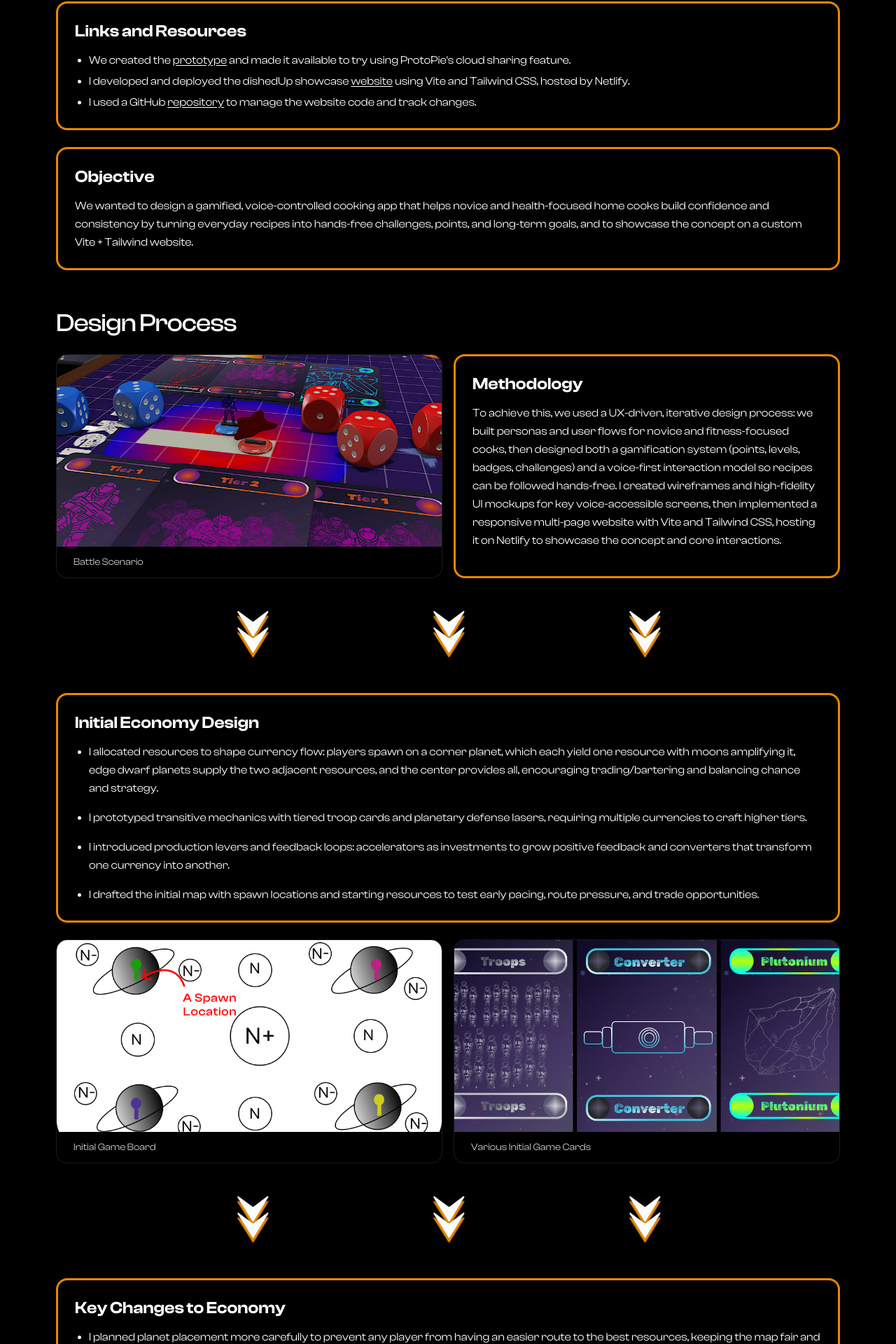
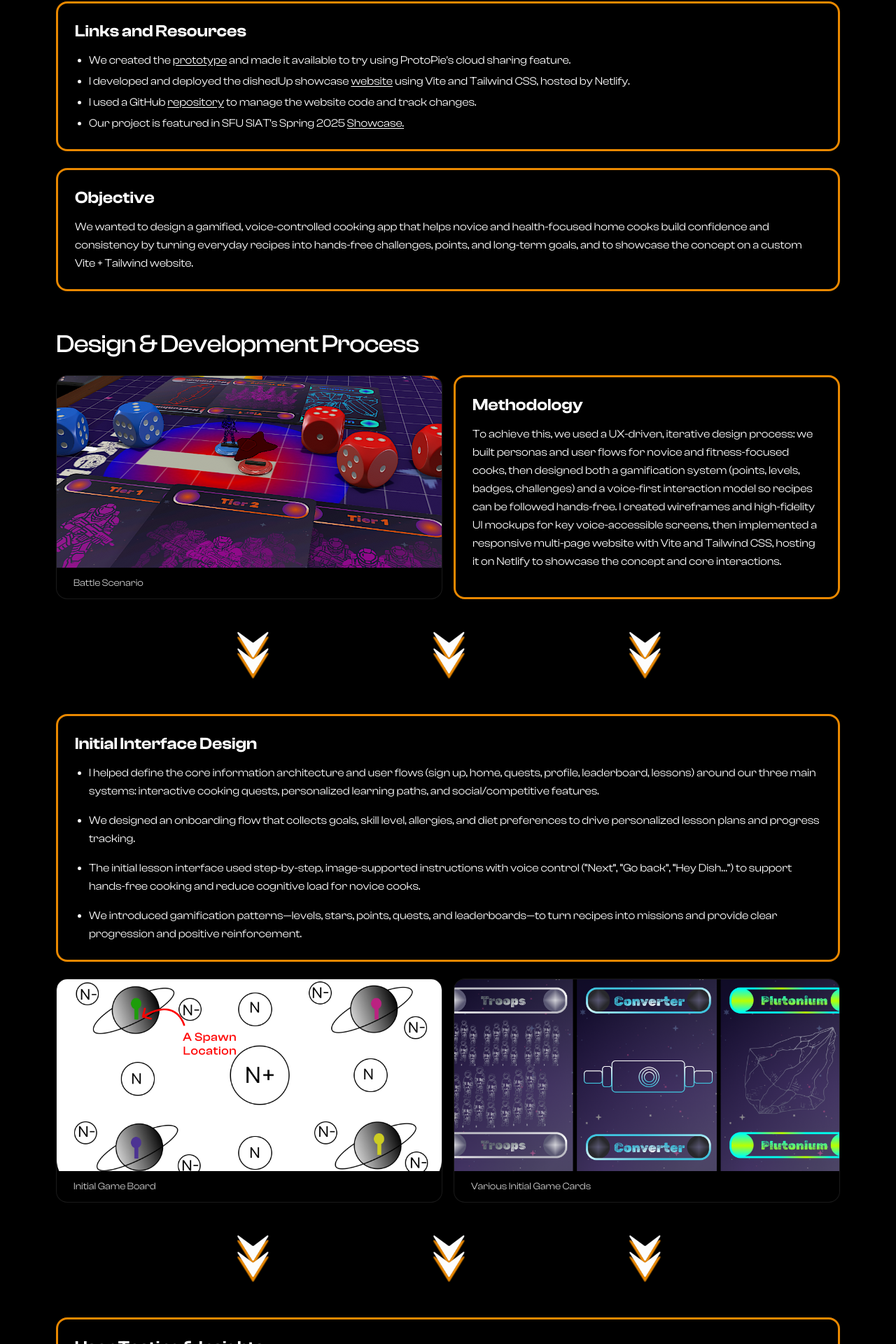
Before and after one commit to ekam-n/ekamn.com, a React (Vite) app: page /analyses/dished-up in a window 1280 px wide. Shown: the part 1054-2974 px from the top of the page at 70% size. Built offline with nearby package versions, Linux system fonts and the light colour scheme.

Commit message:
finished initial iteration of writing for dishedup

```diff
--- a/src/components/analyses/dishedUpAnalysis.tsx
+++ b/src/components/analyses/dishedUpAnalysis.tsx
@@ -138,6 +138,15 @@ export default function DishedUpAnalysis() {
                 </a>{" "}
                 to manage the website code and track changes.
               </li>
+              <li>Our project is featured in SFU SIAT's Spring 2025 {" "}<a
+                  href="https://www.sfu.ca/siat/showcase/spring-2025-project-showcase/iat-334-dishedup.html"
+                  className="underline underline-offset-2"
+                  target="_blank"
+                  rel="noreferrer"
+                >
+                  Showcase.
+                </a>{" "}
+              </li>
             </ul>
           </Card>
         </Row>
@@ -155,7 +164,7 @@ export default function DishedUpAnalysis() {
         className="mt-10 md:mt-14 mb-4 md:mb-6 text-2xl md:text-4xl font-medium tracking-tight"
         {...fadeIn}
       >
-        Design Process
+        Design & Development Process
       </motion.h2>
 
       {/* One row after H2 */}
@@ -178,12 +187,12 @@ export default function DishedUpAnalysis() {
       <ArrowRow size={100} gap={180} />
       <div className="space-y-4 md:space-y-6">
         <Row cols={1}>
-          <Card title="Initial Economy Design">
+          <Card title="Initial Interface Design">
             <ul className="list-disc pl-5 space-y-4">
-                  <li>I allocated resources to shape currency flow: players spawn on a corner planet, which each yield one resource with moons amplifying it, edge dwarf planets supply the two adjacent resources, and the center provides all, encouraging trading/bartering and balancing chance and strategy.</li>
-                  <li>I prototyped transitive mechanics with tiered troop cards and planetary defense lasers, requiring multiple currencies to craft higher tiers.</li>
-                  <li>I introduced production levers and feedback loops: accelerators as investments to grow positive feedback and converters that transform one currency into another.</li>
-                  <li>I drafted the initial map with spawn locations and starting resources to test early pacing, route pressure, and trade opportunities.</li>
+                  <li>I helped define the core information architecture and user flows (sign up, home, quests, profile, leaderboard, lessons) around our three main systems: interactive cooking quests, personalized learning paths, and social/competitive features.</li>
+                  <li>We designed an onboarding flow that collects goals, skill level, allergies, and diet preferences to drive personalized lesson plans and progress tracking.</li>
+                  <li>The initial lesson interface used step-by-step, image-supported instructions with voice control (“Next”, “Go back”, “Hey Dish…”) to support hands-free cooking and reduce cognitive load for novice cooks.</li>
+                  <li>We introduced gamification patterns—levels, stars, points, quests, and leaderboards—to turn recipes into missions and provide clear progression and positive reinforcement.</li>
                 </ul>
           </Card>
         </Row>
@@ -209,10 +218,12 @@ export default function DishedUpAnalysis() {
       <ArrowRow size={100} gap={180} />
       <div className="space-y-4 md:space-y-6">
         <Row cols={1}>
-          <Card title="Key Changes to Economy">
+          <Card title="User Testing & Insights">
             <ul className="list-disc pl-5 space-y-4">
-                  <li>I planned planet placement more carefully to prevent any player from having an easier route to the best resources, keeping the map fair and trading meaningful.</li>
-                  <li>Through playtesting, we found that converters were too powerful, letting players build troops and lasers without visiting other planets, so I made them harder to get to avoid a single dominant strategy.</li>
+                  <li>Through think-aloud usability testing, we learned that users didn’t always understand when and where voice commands were available, so we needed clearer affordances and in-context guidance.</li>
+                  <li>Participants struggled to start the tutorial and read some icons (especially leaderboard and quests), revealing gaps in signifiers, labelling, and iconography.</li>
+                  <li>Users found blocks of recipe text overwhelming and wanted more structured steps and the ability to return home mid-lesson, pushing us to streamline content hierarchy and navigation controls.</li>
+                  <li>From this, our next-step recommendations focused on UX refinements: adding pop-up labels for available voice commands, making tutorial instructions more explicit, and improving “Hey Dish” responsiveness and navigation options.</li>
                 </ul>
           </Card>
         </Row>
@@ -253,10 +264,57 @@ export default function DishedUpAnalysis() {
       <ArrowRow size={100} gap={180} />
       <div className="space-y-4 md:space-y-6">
         <Row cols={1}>
-          <Card title="Final Economy Design">
+          <Card title="Final Interface & Prototype">
             <ul className="list-disc pl-5 space-y-4">
-                  <li>I finalized the board so each planet, moon, and dwarf planet gave all players fair starting access to resources, clear currency flow, and meaningful trading/bartering routes, preserving player agency from turn one.</li>
-                  <li>I balanced the cost/benefit of accelerators and converters to keep strategy ahead of chance, curb runaway positive feedback, and prevent any single dominant strategy so multiple paths to victory stay viable.</li>
+                  <li>I contributed to a high-fidelity prototype where lessons are structured as levels with growing difficulty, combining voice-first interaction, visual step cards, and fallback touch controls for robust accessibility.</li>
+                  <li>The onboarding, profile, quests, and leaderboard views were refined to align with our personas’ goals, supporting personalized learning paths and social/competitive engagement in a coherent visual language.</li>
+                  <li>We clarified global navigation: users can move between home, lessons, quests, profile, and leaderboard via both touch and voice, reinforcing a consistent mental model for app flow.</li>
+                  <li>Overall, the final prototype embodies a voice-enabled, gamified cooking experience that blends conversational guidance, progress tracking, and social features to keep novice cooks engaged over time.</li>
+                </ul>
+          </Card>
+        </Row>
+        <Row colsClass="grid-cols-1 md:grid-cols-2">
+          {/* Column B: stack two cards vertically (equal heights) */}
+          {/* Column A: one tall card (regular or image) */}
+          <div className="h-full">
+            <ImageCard
+              src="/images/projectImages/solarConquest/Final Game Board.png"
+              caption="Improved Game Board"
+              alt="Improved Game Board for Solar Conquest"
+              className="h-full"
+              height="100%"       // optional; Card/ImageCard already use h-full
+            />
+          </div>
+          <div className="h-full">
+            <div className="grid grid-cols-1 auto-rows-fr gap-4 h-full min-h-0">
+              <ImageCard
+              src="/images/projectImages/solarConquest/Planet With Converter.png"
+              caption="Planet With a Converter"
+              alt="A planet that has crafted a converter, in Solar Conquest"
+              className="h-full"
+              height="15rem"       // optional; Card/ImageCard already use h-full
+            />
+              <ImageCard
+              src="/images/projectImages/solarConquest/Planet With Accelerator.png"
+              caption="Planet With an Accelerator"
+              alt="A planet that has crafted an accelerator, in Solar Conquest"
+              className="h-full"
+              height="100%"       // optional; Card/ImageCard already use h-full
+            />
+            </div>
+          </div>
+        </Row>
+      </div>
+
+      {/* Final iteration */}
+      <ArrowRow size={100} gap={180} />
+      <div className="space-y-4 md:space-y-6">
+        <Row cols={1}>
+          <Card title="Custom Showcase Website">
+            <ul className="list-disc pl-5 space-y-4">
+                  <li>I implemented a responsive multi-page showcase site using Vite and Tailwind CSS to present the brand, core flows, and key screens of DishedUp in a portfolio-ready format.</li>
+                  <li>The site highlights UX artifacts (personas, user flows, wireframes, and final UI) and explains the interaction model and gamification strategy for recruiters and stakeholders.</li>
+                  <li>I deployed the site on Netlify under my custom domain, demonstrating practical frontend development, deployment, and product storytelling skills.</li>
                 </ul>
           </Card>
         </Row>
@@ -298,8 +356,8 @@ export default function DishedUpAnalysis() {
         <Row cols={1}>
           <Card title="Takeaways">
             <ul className="list-disc pl-5 space-y-4">
-                  <li>I learned how hard it is to balance a game economy: it took lots of playtesting and analysis to keep player agency high, chance vs strategy in equilibrium, and multiple viable paths to win.</li>
-                  <li>I found the early game a bit slow to teach; too many options and rules created onboarding friction. Next time I would tighten the core loop, simplify first-turn choices, and provide a clearer first-play rulebook and quick reference to speed pacing.</li>
+                  <li>I learned how to run a full UX cycle end-to-end—research, personas, flows, UI design, prototyping, and usability testing—and use feedback to refine a voice-first, gamified experience.</li>
+                  <li>I strengthened both my interaction design and frontend skills by designing for hands-free, voice-controlled workflows and then implementing a responsive multi-page showcase with Vite and Tailwind on my own domain.</li>
                 </ul>
           </Card>
         </Row>
```
